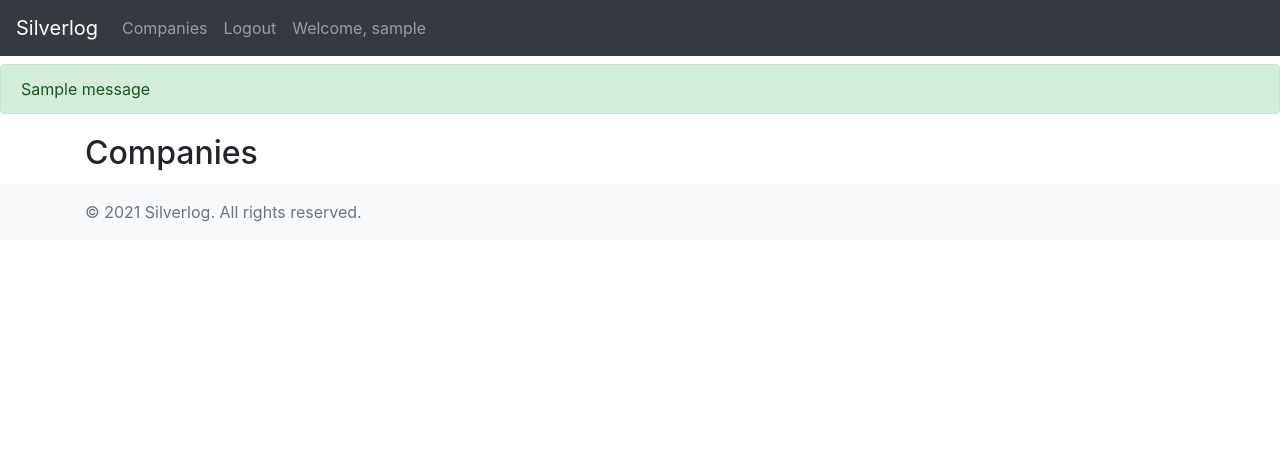
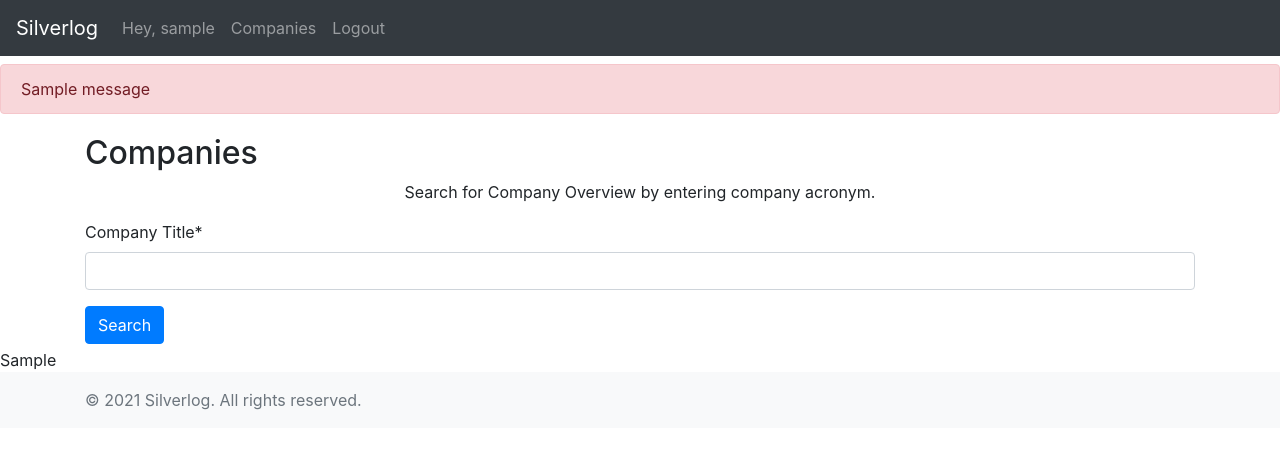
Before and after one commit to RimveBiceps/silverlog, a Django app: template alphavantage_api/templates/alphavantage_api/company.html in a window 1280 px wide. Shown: the top 449 px of the page. Run offline with Django 3.2, Linux system fonts and the light colour scheme; a user stored in the database is signed in; tables that the repository leaves empty hold one stand-in row (values such as "Sample post"); the template is opened without the code that fills it: values that come from a table or form of the project are taken from there, most other values are stand-ins (such as "Sample title", 1, 10 or a date in 2020); one stand-in notice (Sample message) is shown; some libraries are stand-ins or nearby versions.

Commit message:
[ADD] Get Company info from API

```diff
--- /dev/null
+++ b/alphavantage_api/constants.py
@@ -0,0 +1,2 @@
+API_KEY = "1EBWN4N2SVSJ0928"
+API_URL = "https://www.alphavantage.co/query"
--- /dev/null
+++ b/alphavantage_api/forms.py
@@ -0,0 +1,4 @@
+from django import forms
+
+class CompanySearchForm(forms.Form):
+    company_title = forms.CharField(label='Company Title', max_length=15)
--- a/alphavantage_api/templates/alphavantage_api/company.html
+++ b/alphavantage_api/templates/alphavantage_api/company.html
@@ -1,19 +1,29 @@
 {% extends "main/base.html" %}
 
 {% block content_online %}
+{% load crispy_forms_tags %}
 
 <div class="container py-1">
-  <h2>Companies</h2>
+    <h2>Companies</h2>
+    <p class="text-center">Search for Company Overview by entering company acronym.</p>
+    <form method="GET">
+        {% csrf_token %}
+        {{ form|crispy }}
+        <button class="btn btn-primary" type="submit">Search</button>
+    </form>
 </div>
+
+{{ company_result_data }}
+
 {% endblock %}
 
 {% block message %}
 
 <!--Success Messages-->
-<!-- {% for message in messages %}
-<div class="alert alert-success mt-2" role="alert">
+{% for message in messages %}
+<div class="alert alert-danger mt-2" role="alert">
   {{message}}
-</div> -->
-<!-- {% endfor %} -->
+</div>
+{% endfor %}
 
 {% endblock %}
--- a/main/templates/main/base.html
+++ b/main/templates/main/base.html
@@ -2,12 +2,9 @@
 
 {% include 'main/navbar.html' %}
 
-<!--Success Messages-->
-{% for message in messages %}
-<div class="alert alert-success mt-2" role="alert">
-  {{message}}
-</div>
-{% endfor %}
+<!-- Messages-->
+{% block message %}
+{% endblock %}
 
 {% if user.is_authenticated %}
 <!--Online Page-->
--- a/main/templates/main/navbar.html
+++ b/main/templates/main/navbar.html
@@ -10,13 +10,13 @@
             {% if user.is_authenticated %}
 
             <li class="nav-item">
+                <a class="nav-link" href="#">Hey, {{user.username}}</a>
+            </li>
+            <li class="nav-item">
                 <a class="nav-link" href="/company">Companies</a>
             </li>
             <li class="nav-item">
                 <a class="nav-link" href="/logout">Logout</a>
-            </li>
-            <li class="nav-item">
-                <a class="nav-link" href="#">Welcome, {{user.username}}</a>
             </li>
 
             {% else %}
```
Also changed, not shown: alphavantage_api/views.py (+33 -1 lines), 1 other file.
